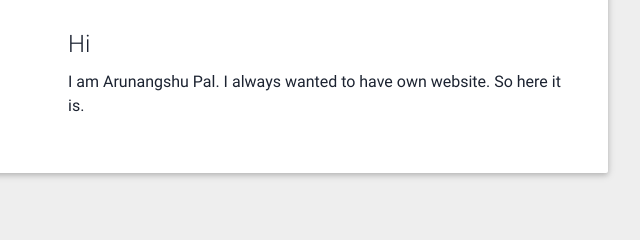
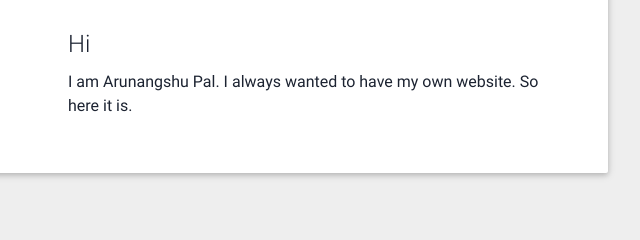
Before and after one commit to arunangshupal/arunangshupal.github.io, a website: page index.html in a window 1280 px wide. Shown: the part 524-764 px from the top of the page, 587-1227 px from the left. Drawn offline with nearby package versions, Linux system fonts and the light colour scheme; files that its build step writes are made by us from their sources.

Commit message:
Added the word 'my'

```diff
--- a/index.html
+++ b/index.html
@@ -104,7 +104,7 @@
                                 <!--Title-->
                                 <h4 class="card-title"><br/>Hi<br/></h4>
                                 <!--Text-->
-                                <p class="card-text">I am Arunangshu Pal. I always wanted to have own website. So here it is.<br/>
+                                <p class="card-text">I am Arunangshu Pal. I always wanted to have my own website. So here it is.<br/>
                                     <!--<a href="#" class="btn btn-primary">Read more</a>-->
                             </div>
                         </div>
```
